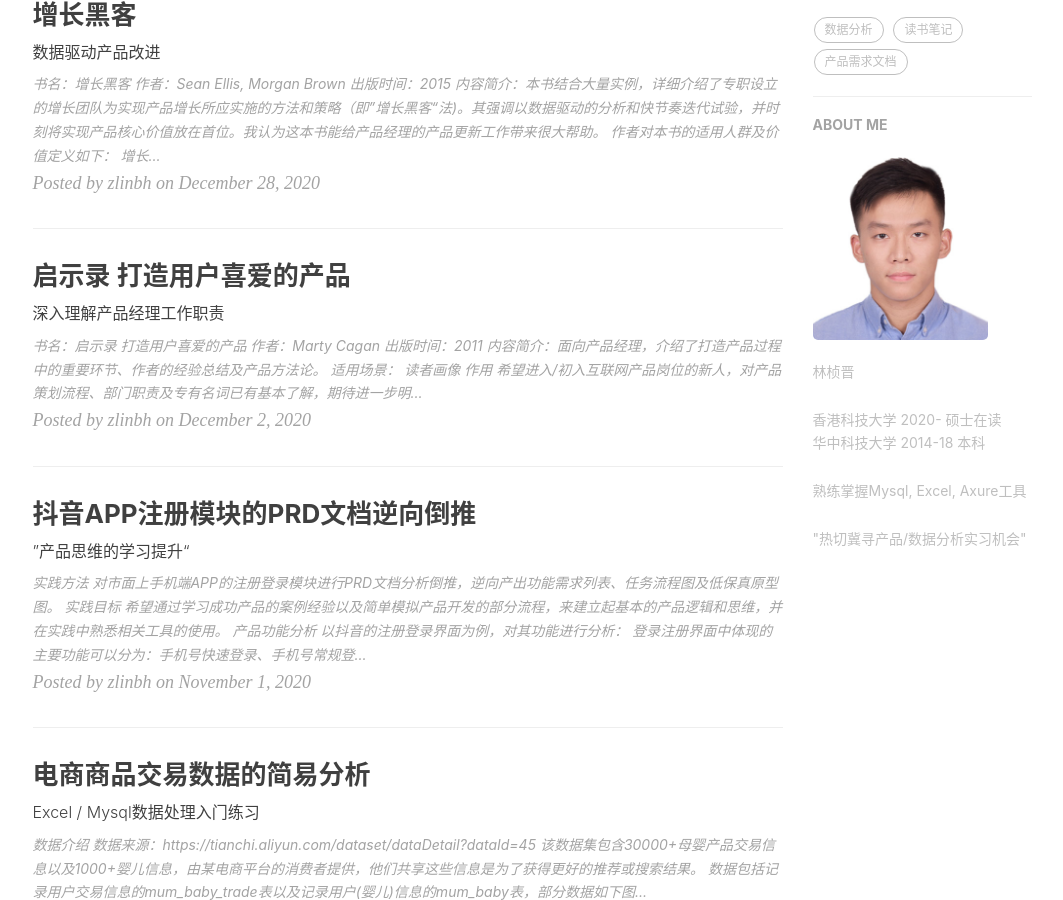
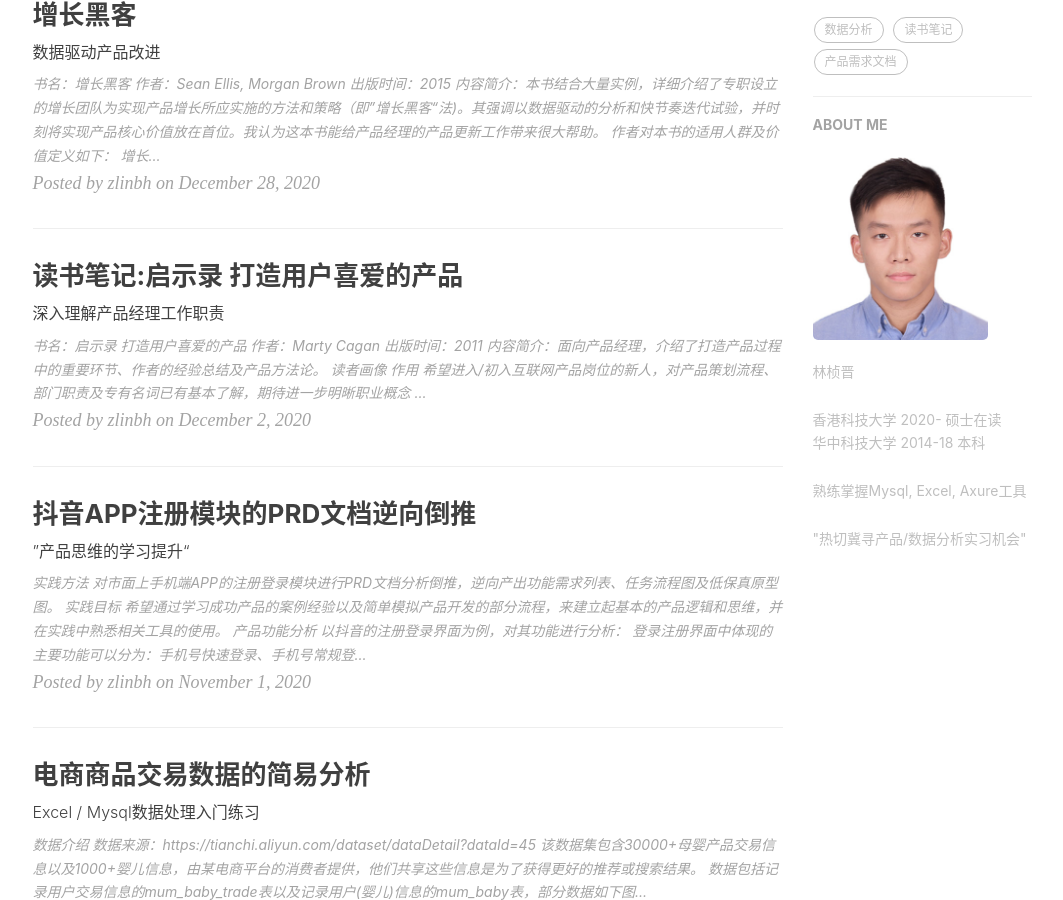
Before and after one commit to zlinbh/zlinbh.github.io, a Jekyll site: the page built from index.html, in a window 1280 px wide and 900 px high, scrolled down 470 px. Shown: the whole window, without its empty margins (135-1198 px from the left). Built offline with Jekyll 4.4.1, drawn with Linux system fonts in a browser that asks for light colours; nearby versions of some CDN libraries; the list of posts is cut into pages by our own code; comment, search, counter and statistics services are not loaded.

Commit message:
Update 2020-12-02-Inspired.md

```diff
--- a/_posts/2020-12-02-Inspired.md
+++ b/_posts/2020-12-02-Inspired.md
@@ -1,6 +1,6 @@
 ---
 layout:     post
-title:      "启示录 打造用户喜爱的产品"
+title:      "读书笔记:启示录 打造用户喜爱的产品"
 subtitle:   "深入理解产品经理工作职责"
 date:       2020-12-02
 author:     "zlinbh"
@@ -20,8 +20,6 @@ tags:
 
 **内容简介**：面向产品经理，介绍了打造产品过程中的重要环节、作者的经验总结及产品方法论。
 
-**适用场景**：
-
 | 读者画像                                                     | 作用                                                  |
 | ------------------------------------------------------------ | ----------------------------------------------------- |
 | 希望进入/初入互联网产品岗位的新人，对产品策划流程、部门职责及专有名词已有基本了解，期待进一步明晰职业概念 | 加深对产品工作内容及组织流程的认识                    |
```
